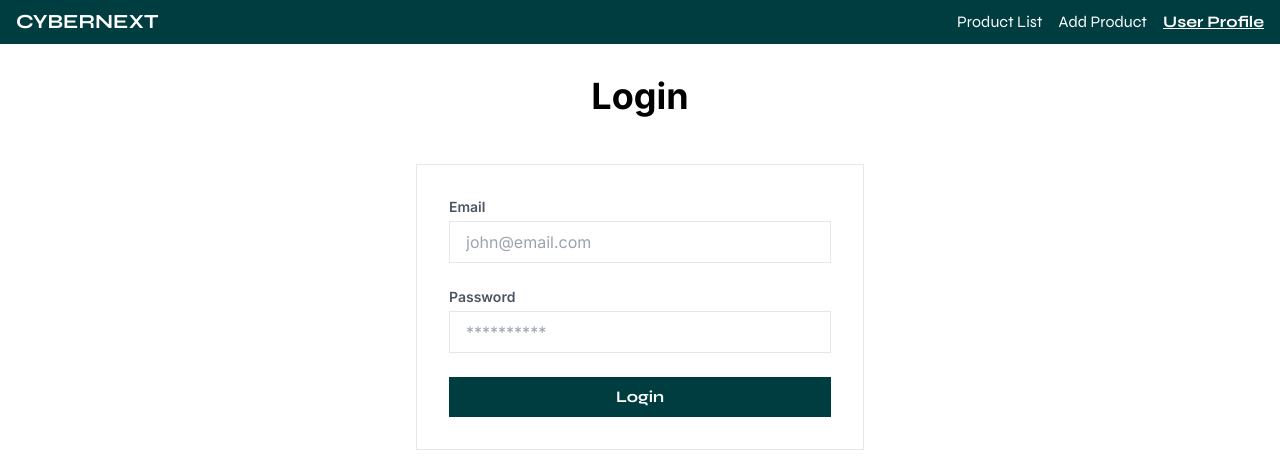
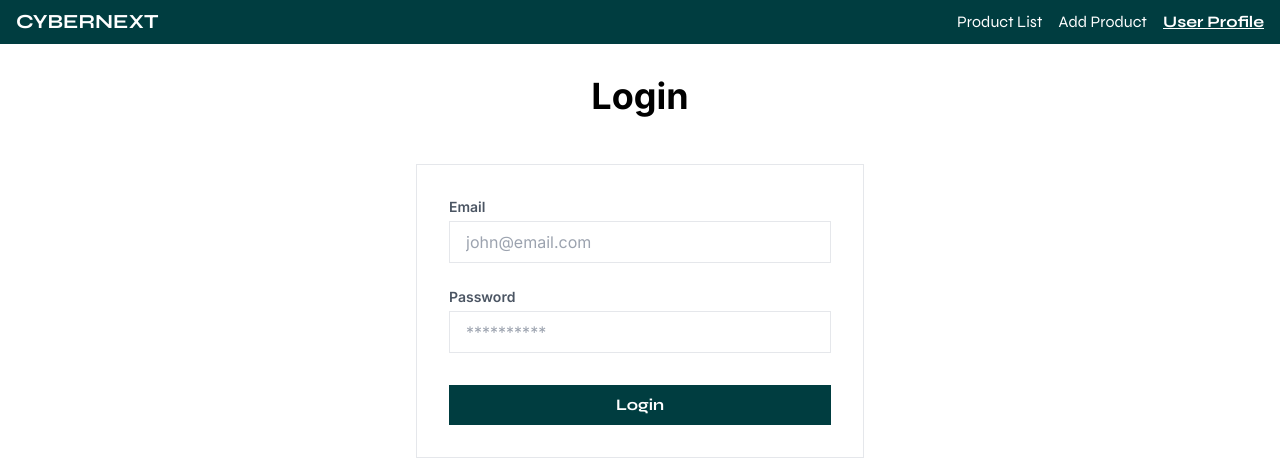
Before and after one commit to giadantioco/cybernext, a Next.js app: page /login in a window 1280 px wide. Shown: the top 464 px of the page. Built offline with nearby package versions, Linux system fonts and the light colour scheme.

Commit message:
fix: remove

```diff
--- a/components/SubmitButton.tsx
+++ b/components/SubmitButton.tsx
@@ -4,7 +4,7 @@ export default function SubmitButton({ label }: { label: string }) {
   return (
     <button
       type="submit"
-      className='bg-petrol text-white font-syne font-bold py-2 px-6 hover:opacity-90 transition-opacity mt-2"'
+      className="bg-petrol text-white font-syne font-bold py-2 px-6 hover:opacity-90 transition-opacity mt-2"
     >
       {label}
     </button>
```
